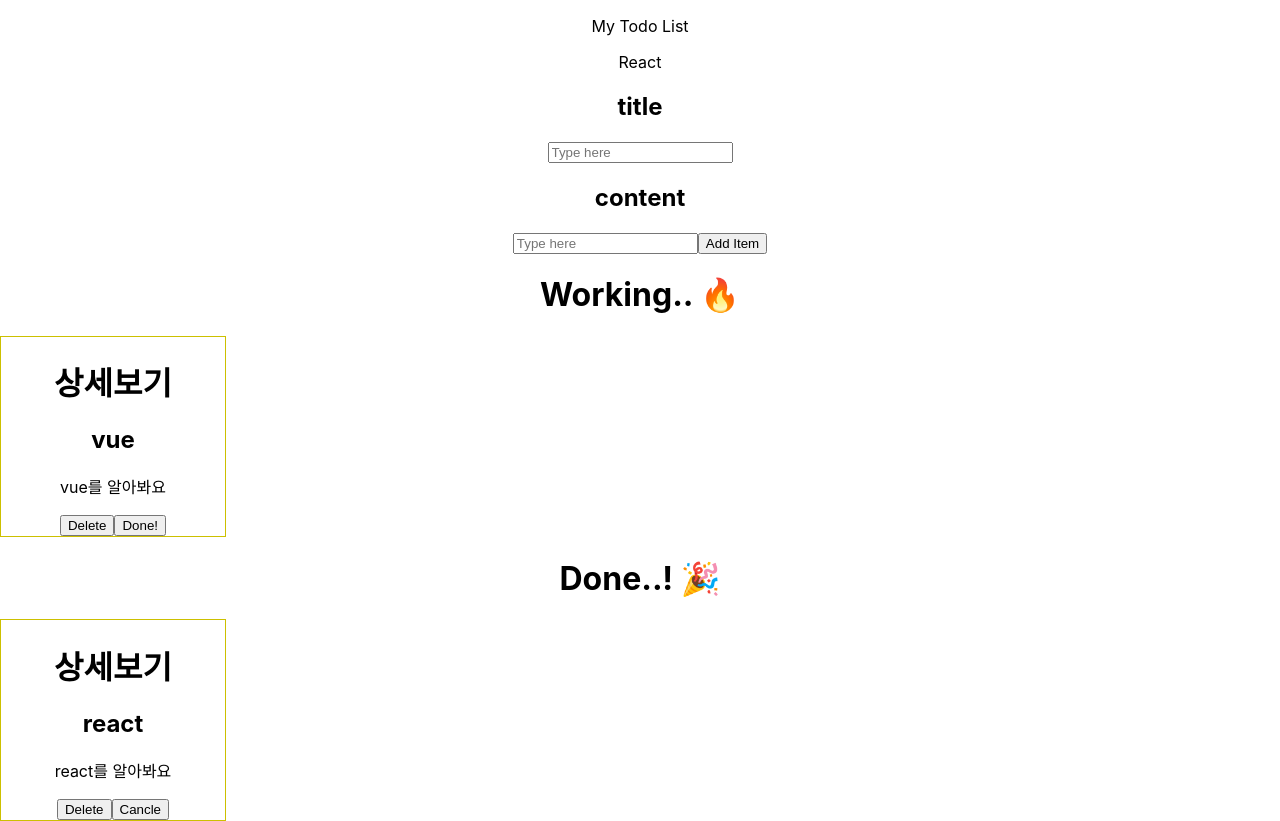
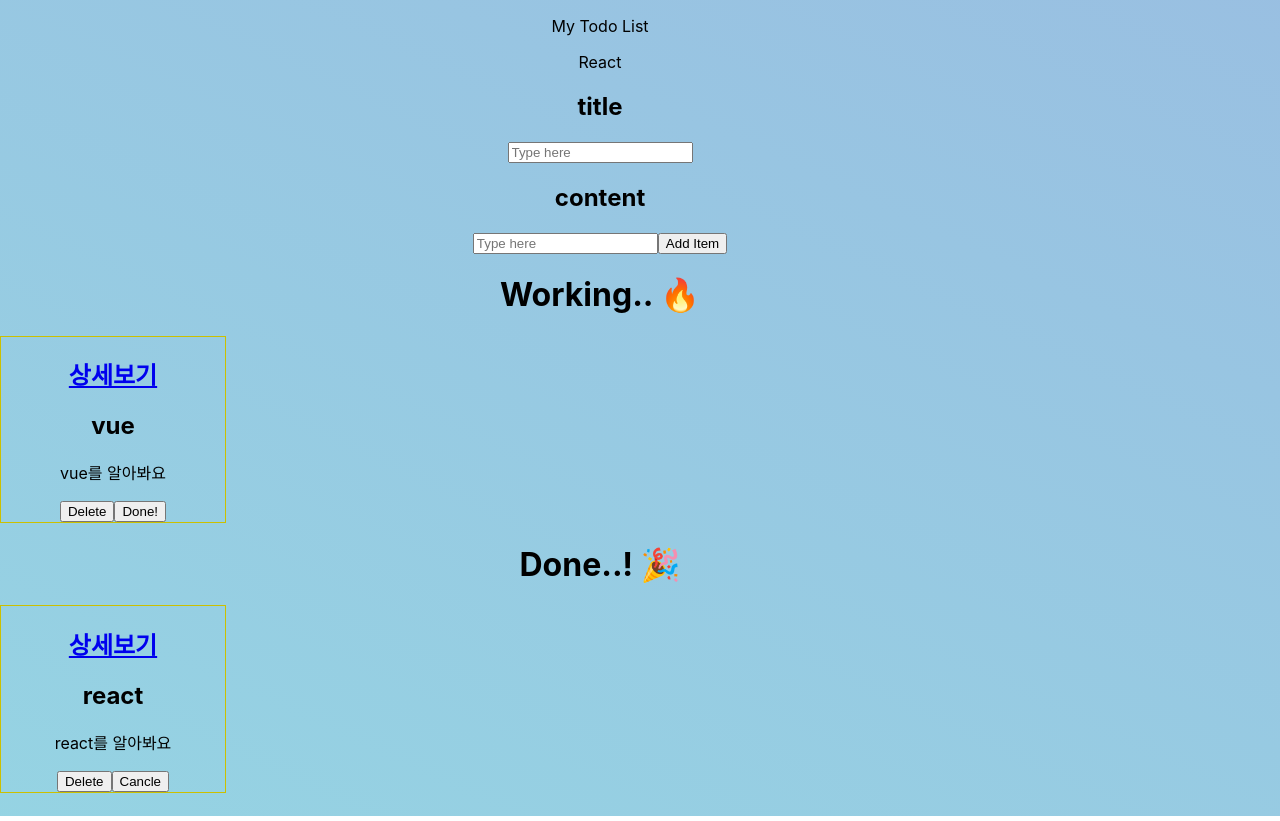
Before and after one commit to buddle6091/week4, a React (Create React App) app: page / in a window 1280 px wide. Built offline with nearby package versions, Linux system fonts and the light colour scheme.

Commit message:
router err -> style component first

```diff
--- a/src/App.jsx
+++ b/src/App.jsx
@@ -8,7 +8,7 @@ import Home from "./pages/Home";
 function App() {
   return (
     <div className="App">
-      <Home />
+      <Router />
     </div>
   );
 }
--- a/src/components/Todo.jsx
+++ b/src/components/Todo.jsx
@@ -1,17 +1,17 @@
 import "../App.css";
 import { useSelector, useDispatch } from "react-redux";
 import { deleteTodo, updateTodo } from "../redux/modules/todoStore";
-//import { useNavigate } from "react-router-dom";
+import { useLocation, useParams, Link } from "react-router-dom";
 
 function Todo({ todo, title, content }) {
-  //const navigate = useNavigate();
-  //const list = useSelector((state) => state.todoStore.list);
+  const findId = useSelector((state) => state.todoStore.list);
+  const location = useLocation();
+  const param = useParams();
+  console.log(param);
   const dispatch = useDispatch();
 
   const deleteItem = (id) => {
     dispatch(deleteTodo(id));
-    /*     const temp = list.map((todo) => todo.id !== id);
-    return temp; */
   };
 
   const doneItem = (id) => {
@@ -20,7 +20,11 @@ function Todo({ todo, title, content }) {
 
   return (
     <div className="Todo">
-      <h1>상세보기</h1>
+      <Link to={`/detail/${todo.id}`} key={todo.id}>
+        {/* useNavigation = <a> 브라우저 새로고침되어 데이터 전달을 못함 -> 초기화 되서
+      이걸 <Link> 가 지켜준데 */}
+        <h2>상세보기</h2>
+      </Link>
       <h2> {title} </h2>
       <p>{content}</p>
       {/* 즉시 실행 함수를 썬 이유는 Clouser 개념*/}
--- a/src/index.css
+++ b/src/index.css
@@ -1,13 +1,69 @@
 body {
-  margin: 0;
-  font-family: -apple-system, BlinkMacSystemFont, 'Segoe UI', 'Roboto', 'Oxygen',
-    'Ubuntu', 'Cantarell', 'Fira Sans', 'Droid Sans', 'Helvetica Neue',
+  width: 100vw;
+  height: 100vh;
+  margin: 0 auto;
+
+  font-family: -apple-system, BlinkMacSystemFont, "Segoe UI", "Roboto", "Oxygen",
+    "Ubuntu", "Cantarell", "Fira Sans", "Droid Sans", "Helvetica Neue",
     sans-serif;
   -webkit-font-smoothing: antialiased;
   -moz-osx-font-smoothing: grayscale;
+
+  background: linear-gradient(25deg, #7f7fd5, #86a8e7, #91eae4, #9bb5e1);
+  background-size: 800% 800%;
+
+  -webkit-animation: AnimationName 6s ease infinite;
+  -moz-animation: AnimationName 6s ease infinite;
+  -o-animation: AnimationName 6s ease infinite;
+  animation: AnimationName 6s ease infinite;
+}
+
+@-webkit-keyframes AnimationName {
+  0% {
+    background-position: 86% 0%;
+  }
+  50% {
+    background-position: 15% 100%;
+  }
+  100% {
+    background-position: 86% 0%;
+  }
+}
+@-moz-keyframes AnimationName {
+  0% {
+    background-position: 86% 0%;
+  }
+  50% {
+    background-position: 15% 100%;
+  }
+  100% {
+    background-position: 86% 0%;
+  }
+}
+@-o-keyframes AnimationName {
+  0% {
+    background-position: 86% 0%;
+  }
+  50% {
+    background-position: 15% 100%;
+  }
+  100% {
+    background-position: 86% 0%;
+  }
+}
+@keyframes AnimationName {
+  0% {
+    background-position: 86% 0%;
+  }
+  50% {
+    background-position: 15% 100%;
+  }
+  100% {
+    background-position: 86% 0%;
+  }
 }
 
 code {
-  font-family: source-code-pro, Menlo, Monaco, Consolas, 'Courier New',
+  font-family: source-code-pro, Menlo, Monaco, Consolas, "Courier New",
     monospace;
 }
--- a/src/pages/Detail.jsx
+++ b/src/pages/Detail.jsx
@@ -1,11 +1,31 @@
 import "../App.css";
-import { useState } from "react";
+import { useEffect } from "react";
 import { useSelector, useDispatch } from "react-redux";
+import { useNavigate, useParams } from "react-router-dom";
+import { redirectTodo } from "../redux/modules/todoStore";
 
 function Detail() {
-  const tdStore = useSelector((state) => state);
-
-  return <div className="Detail"></div>;
+  const dispatch = useDispatch();
+  /*  const todo = useSelector((state) => state.todoStore.void);
+  console.log(todo); */
+  /* useParams 로 라우터 페이지의 파라미터를 받아오는 거임. 뭐시기냐, props 기능이 절대 아님*/
+  const { id } = useParams();
+  /* 렌더/링 시 바로 dispatch , 의존성 배열 사용 */
+  useEffect(() => {
+    dispatch(redirectTodo(id));
+  }, [dispatch, id]);
+  const navigate = useNavigate();
+  // console.log(param);
+  return (
+    <div className="Detail">
+      <button type="button" onClick={() => navigate("/")}>
+        이전으로
+      </button>
+      ID : {id}
+      {/*   <div> {todo.title} </div>
+      <div> {todo.content} </div> */}
+    </div>
+  );
 }
 
 export default Detail;
--- a/src/pages/Home.jsx
+++ b/src/pages/Home.jsx
@@ -1,21 +1,29 @@
 import "../App.css";
-import Router from "../router/Router";
-import { useState } from "react";
-import { useSelector, useDispatch } from "react-redux";
+import styled from "styled-components";
+import { useSelector } from "react-redux";
+import { useParams } from "react-router-dom";
 
 import Header from "../components/Header";
 import TodoBox from "../components/TodoBox";
 import TodoForm from "../components/TodoForm";
 
 function Home() {
+  const todo = useSelector((state) => state.todoStore.list);
+  const param = useParams();
+  console.log(todo);
+  console.log(param);
   return (
-    <div className="Home">
-      <Router />
+    <StHome>
       <Header />
       <TodoForm />
       <TodoBox />
-    </div>
+    </StHome>
   );
 }
 
 export default Home;
+
+const StHome = styled.div`
+  max-width: 1200px;
+  min-width: 800px;
+`;
--- a/src/redux/modules/todoStore.js
+++ b/src/redux/modules/todoStore.js
@@ -30,10 +30,10 @@ export const updateTodo = (payload) => {
   };
 };
 
-export const redirectTodo = (payload) => {
+export const redirectTodo = (id) => {
   return {
     type: REDIRECT,
-    payload,
+    id,
   };
 };
 
@@ -51,6 +51,15 @@ const initialState = {
       id: 2,
       title: "vue",
       content: "vue를 알아봐요",
+      isDone: false,
+    },
+  ],
+  void: [
+    {
+      id: "0",
+      title: "",
+      content: "",
+
       isDone: false,
     },
   ],
@@ -84,7 +93,15 @@ const todoStore = (state = initialState, action) => {
     case DELETE: {
       return {
         ...state,
-        list: state.list.filter((x) => x.id !== action.payload),
+        list: state.list.filter((todo) => todo.id !== action.payload),
+      };
+    }
+    case REDIRECT: {
+      return {
+        ...state,
+        void: state.list.find((todo) => {
+          return todo.id === action.payload;
+        }),
       };
     }
     default:
--- a/src/router/Router.jsx
+++ b/src/router/Router.jsx
@@ -9,8 +9,10 @@ const Router = () => {
   return (
     <BrowserRouter>
       <Routes>
-        {/*       <Route path="/" element={<Home />}></Route>
-        <Route path="/detail" element={<Detail />}></Route> */}
+        <Route path="/" element={<Home />}></Route>
+        <Route path="detail" element={<Detail />}></Route>
+        {/* id값에 따라서 dynamic route 설정 */}
+        <Route path="detail/:id" element={<Detail />}></Route>
       </Routes>
     </BrowserRouter>
   );
```
